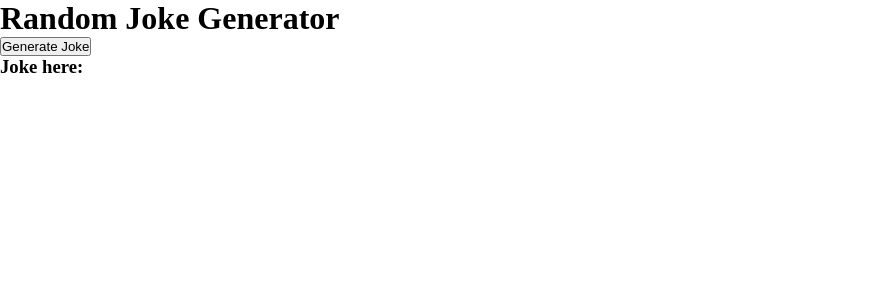
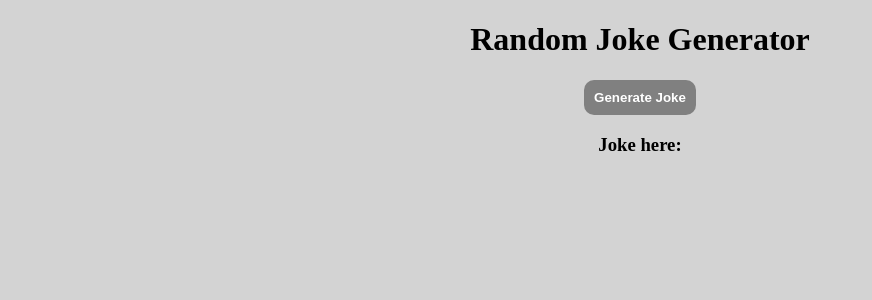
Before and after one commit to lazarnarcis/random-joke-generator, a React (Create React App) app: page / in a window 1280 px wide. Shown: the top 300 px of the page, without its empty margins (0-872 px from the left). Built offline with nearby package versions, Linux system fonts and the light colour scheme.

Commit message:
Change the page design (https://github.com/lazarnarcis/random-joke-generator/issues/26)

```diff
--- a/src/App.js
+++ b/src/App.js
@@ -18,7 +18,7 @@ export default function App() {
         }))
     }, [randomJoke])
     return (
-        <div>
+        <div className="App">
             <h1>Random Joke Generator</h1>
             <button type="button" onClick={() => generateJoke()}>Generate Joke</button>
             <h3>Joke here:</h3>
--- a/src/Joke.js
+++ b/src/Joke.js
@@ -5,7 +5,7 @@ export default function Joke({ title, text }) {
     setTimeout(() => {
         setTimer(true)
     }, 300)
-    return <>
+    return <div className="theJoke">
         { timer ? <div><h2>{title}</h2><p>{text}</p></div> : "Loading..." }
-    </>
+    </div>
 }
--- a/src/style.scss
+++ b/src/style.scss
@@ -1,4 +1,25 @@
-* {
+body {
     margin: 0;
     padding: 0;
+    background-color: lightgrey;
 }
+.App {
+    text-align: center;
+}
+.theJoke {
+    background-color: white;
+    padding: 10px;
+}
+button[type=button] {
+    padding: 10px;
+    border-radius: 10px;
+    border: none;
+    background: grey;
+    color: white;
+    cursor: pointer;
+    font-weight: bold;
+    transition: 1s;
+}
+button[type=button]:hover {
+    background-color: black;
+}
```
